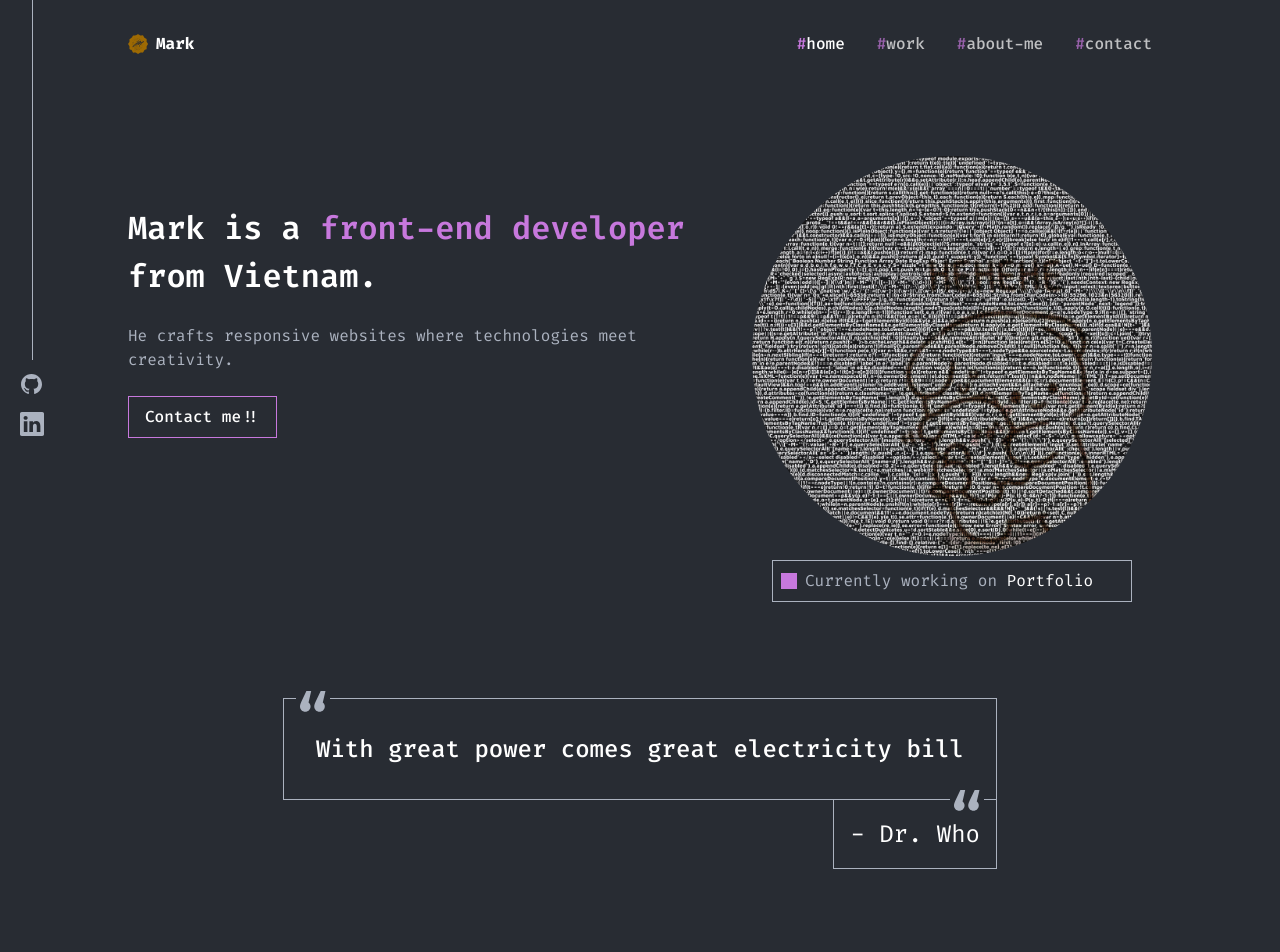
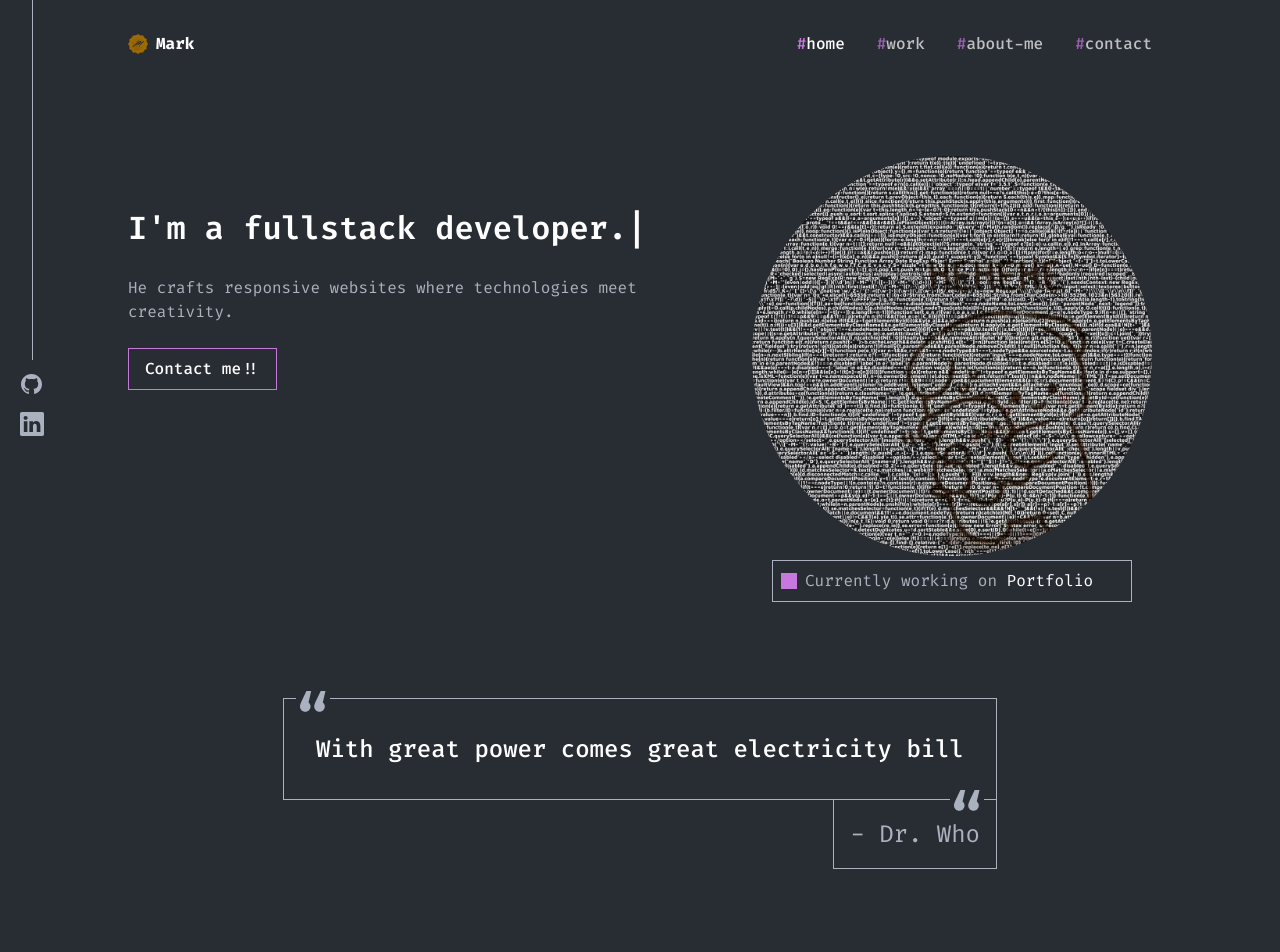
Before and after one commit to markvu2607/portfolio, a Next.js app: page / in a window 1280 px wide. Shown: the top 952 px of the page. Built offline with nearby package versions, Linux system fonts and the light colour scheme.

Commit message:
Add typing banner text effect

```diff
--- a/app/_components/home/banner.tsx
+++ b/app/_components/home/banner.tsx
@@ -2,6 +2,7 @@
 
 import Image from "next/image";
 import { useRouter } from "next/navigation";
+import { TypeAnimation } from "react-type-animation";
 
 export function Banner() {
   const router = useRouter();
@@ -11,8 +12,20 @@ export function Banner() {
       <div className="flex-1 pt-12">
         <div className="flex flex-col items-start gap-6">
           <span className="text-[32px] font-semibold">
-            Mark is a <span className="text-primary">front-end developer</span>{" "}
-            from Vietnam.
+            <TypeAnimation
+              sequence={[
+                "I'm a front-end developer from Vietnam.",
+                1000,
+                "I'm a fullstack developer.",
+                1000,
+                `I love Van <3`,
+                1000,
+              ]}
+              speed={50}
+              repeat={Infinity}
+            />
+            {/* Mark is a <span className="text-primary">front-end developer</span>{" "}
+            from Vietnam. */}
           </span>
           <span className="text-gray">
             He crafts responsive websites where technologies meet creativity.
--- a/app/_components/home/quote.tsx
+++ b/app/_components/home/quote.tsx
@@ -31,7 +31,7 @@ export function Quote({ content, author }: TQuoteProps) {
           </div>
         </div>
         <div className="border-x border-b border-gray p-4">
-          <span className="text-[24px]">- {author}</span>
+          <span className="text-[24px] text-gray">- {author}</span>
         </div>
       </div>
     </section>
--- a/package.json
+++ b/package.json
@@ -20,6 +20,7 @@
     "postcss": "8.4.29",
     "react": "18.2.0",
     "react-dom": "18.2.0",
+    "react-type-animation": "^3.1.0",
     "tailwindcss": "3.3.3",
     "typescript": "5.2.2"
   }
```
Also changed, not shown: 1 other file (tests, documents, lock files or other folders).
